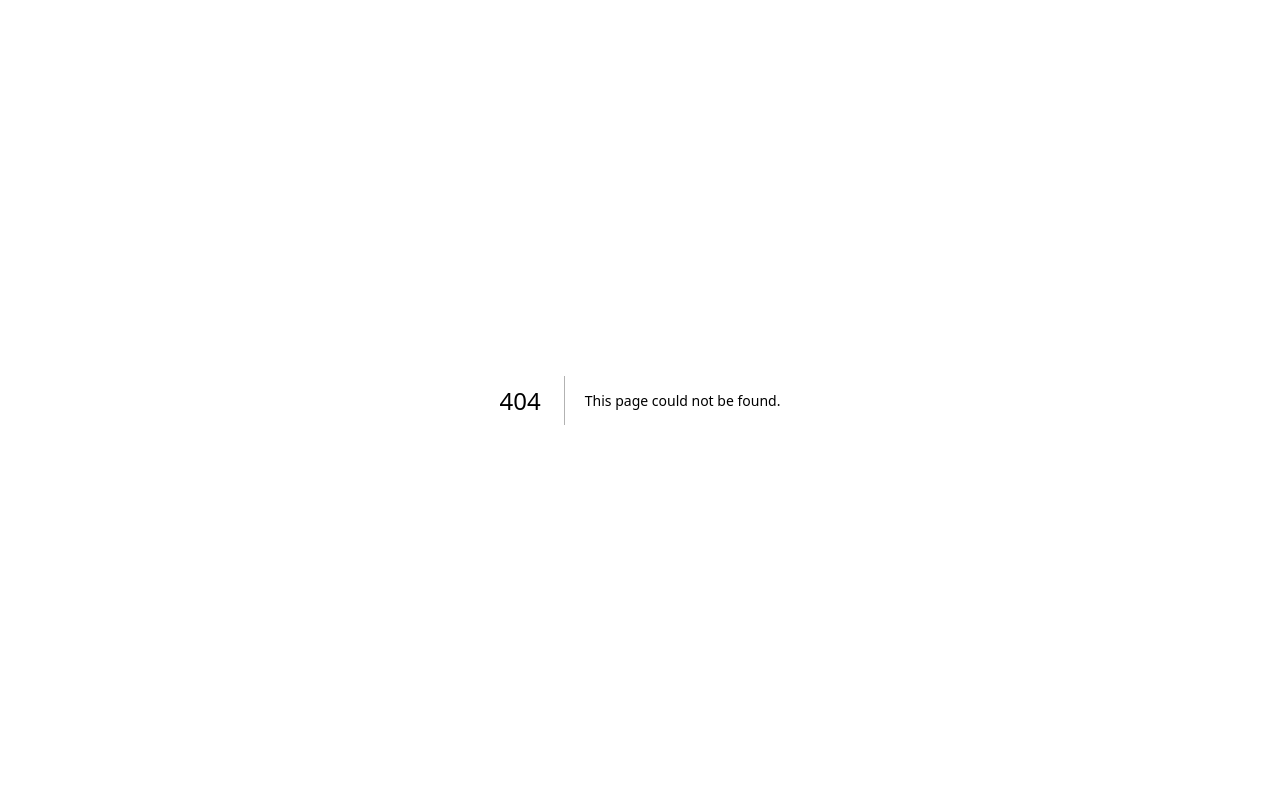
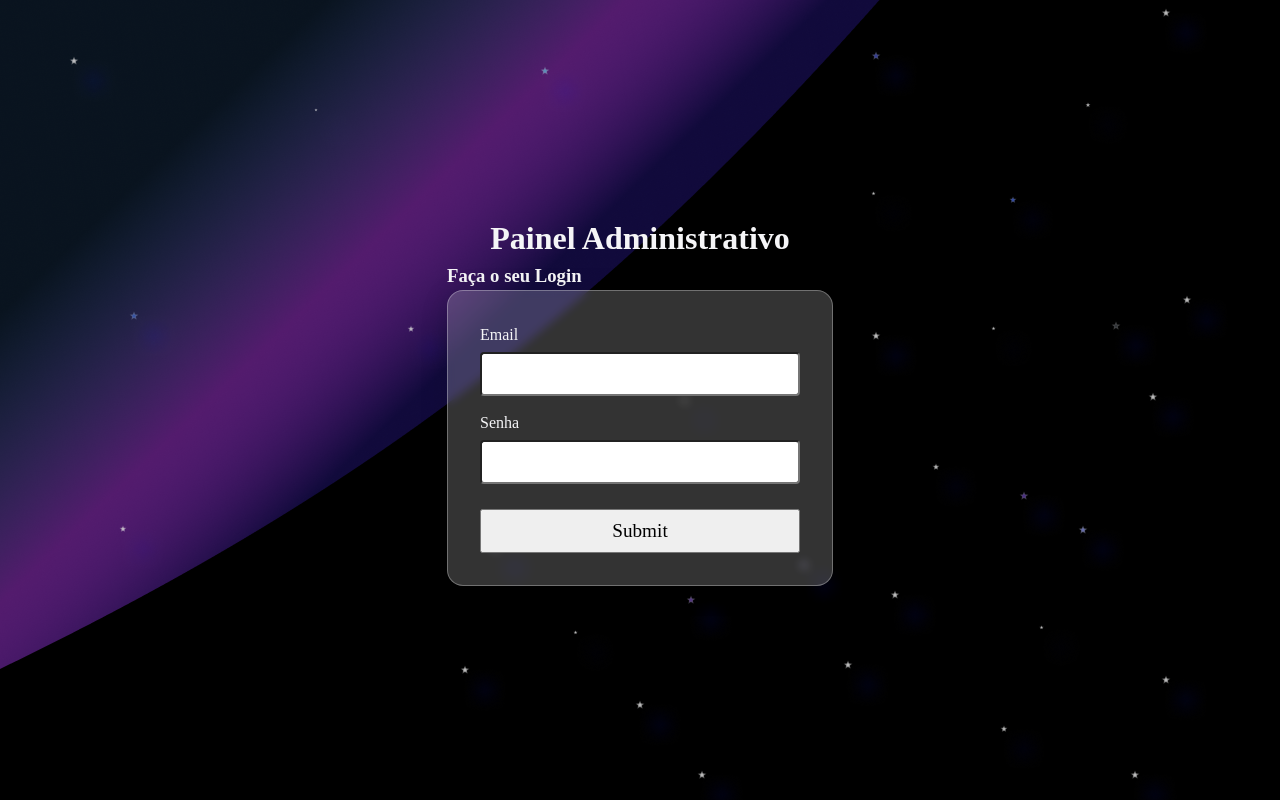
Before and after one commit to m-rcussilva/admin-panel, a Next.js app in the folder admin-panel-frontend/: page /login in a window 1280 px wide. Before the commit this address had no page. Built offline with nearby package versions, Linux system fonts and the light colour scheme.

Commit message:
changing file structure

```diff
--- /dev/null
+++ b/admin-panel-frontend/src/app/login/login.module.css
@@ -0,0 +1,62 @@
+.HomeContainer {
+    background-image: url("/images/background.png");
+    background-size: cover;
+    background-position: center;
+    background-repeat: no-repeat;
+
+    display: flex;
+    align-items: center;
+    justify-content: center;
+    min-height: 100vh;
+    max-width: 1280px;
+    margin: 0 auto;
+}
+
+.HomeMain {
+    display: flex;
+    flex-direction: column;
+    justify-content: center;
+    color: var(--white-text-color);
+}
+
+.HomeTitle {
+    text-align: center;
+}
+
+.HomeLoginForm {
+    display: flex;
+    flex-direction: column;
+
+    background-color: rgba(255, 255, 255, 0.2);
+    border-radius: 16px;
+    box-shadow: 0 4px 30px rgba(0, 0, 0, 0.1);
+    backdrop-filter: blur(5px);
+    -webkit-backdrop-filter: blur(5px);
+    border: 1px solid rgba(255, 255, 255, 0.3);
+
+    padding: 2rem;
+}
+
+.HomeLoginForm label {
+    margin-bottom: 5px;
+}
+
+.HomeLoginForm input {
+    margin-bottom: 15px;
+    padding: 0.35rem 0.65rem;
+    border-radius: 4px;
+    width: 320px;
+    max-width: 360px;
+    font-size: 1.2rem;
+}
+
+.HomeLoginFormButtonContainer {
+    width: 100%;
+}
+
+.HomeLoginFormButtonContainer button {
+    width: 100%;
+    font-size: 1.2rem;
+    margin-top: 10px;
+    padding: 0.35rem 0;
+}
--- /dev/null
+++ b/admin-panel-frontend/src/app/login/page.tsx
@@ -0,0 +1,24 @@
+import styles from "./login.module.css"
+
+export default function LoginPage() {
+    return (
+        <div className={styles.HomeContainer}>
+            <main className={styles.HomeMain}>
+                <h1 className={styles.HomeTitle}>Painel Administrativo</h1>
+                <h3>Faça o seu Login</h3>
+
+                <form action="" className={styles.HomeLoginForm}>
+                    <label htmlFor="">Email</label>
+                    <input type="text" name="" id="" />
+
+                    <label htmlFor="">Senha</label>
+                    <input type="password" name="" id="" />
+
+                    <div className={styles.HomeLoginFormButtonContainer}>
+                        <button>Submit</button>
+                    </div>
+                </form>
+            </main>
+        </div>
+    )
+}
```
Also changed, not shown: admin-panel-frontend/src/app/page.tsx (+2 -13 lines), admin-panel-frontend/src/components/Sidebar/Sidebar.tsx (added, +7 -0 lines), admin-panel-frontend/src/components/Template.module.css (+6 -1 lines), admin-panel-frontend/src/components/Template.tsx (+5 -3 lines), admin-panel-frontend/src/app/employees/page.tsx (renamed from admin-panel-frontend/src/pages/employees/index.tsx), admin-panel-frontend/src/app/employees/register/page.tsx (renamed from admin-panel-frontend/src/pages/employees/register/index.tsx), admin-panel-frontend/src/app/employees/register/register.module.css (added), admin-panel-frontend/src/components/Sidebar/Sidebar.module.css (added).
